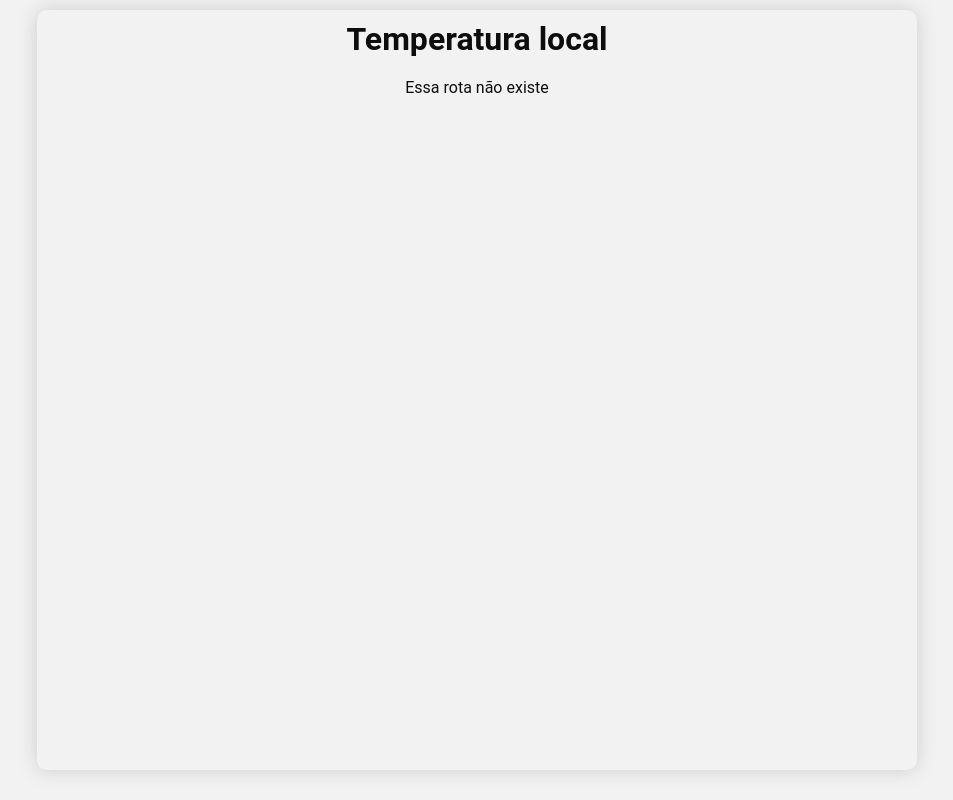
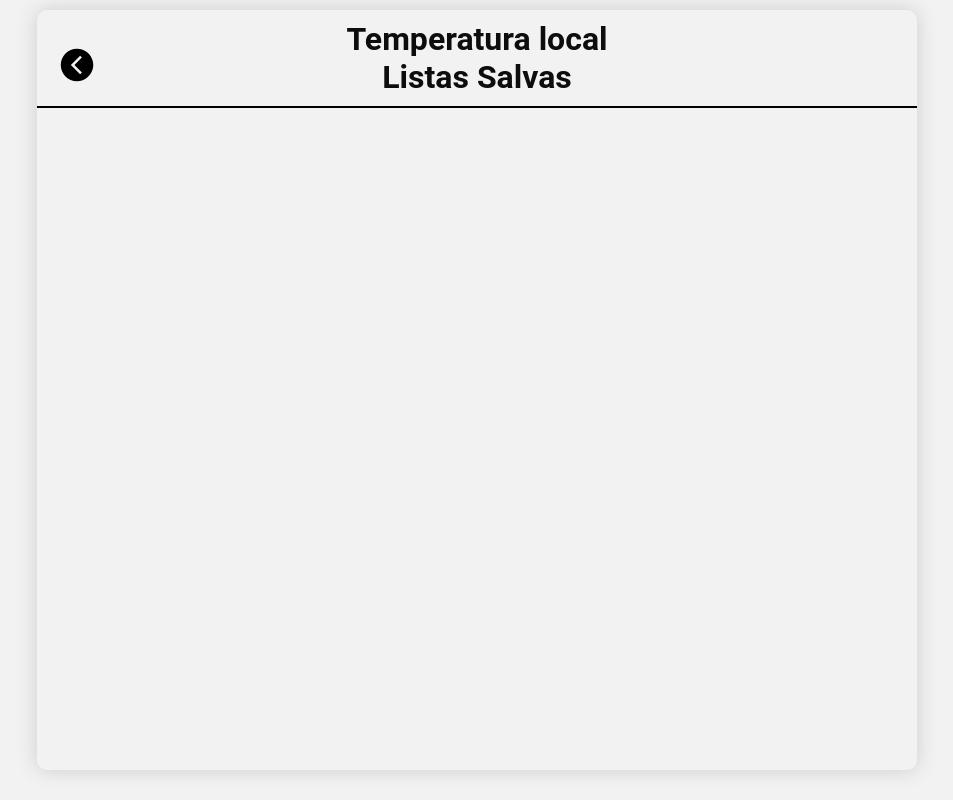
Before and after one commit to eduardohor/weather-forecast-with-playlist, a React (Create React App) app: page /weather-forecast-with-playlist/list-music in a window 1280 px wide. Shown: the whole page, without its empty margins (163-1116 px from the left). Built offline with nearby package versions, Linux system fonts and the light colour scheme.

Commit message:
fix problem with routes

```diff
--- a/src/App.jsx
+++ b/src/App.jsx
@@ -14,10 +14,17 @@ export function App() {
 
         <ItemsProvider>
           <Switch>
-            <Route exact path="/" component={SearchBox}>
+            <Route
+              exact
+              path="/weather-forecast-with-playlist"
+              component={SearchBox}
+            >
               <SearchBox />
             </Route>
-            <Route path="/list-music" component={ListSave}>
+            <Route
+              path="/weather-forecast-with-playlist/list-music"
+              component={ListSave}
+            >
               <ListSave />
             </Route>
             <Route path="*">
--- a/src/components/ListSave/index.jsx
+++ b/src/components/ListSave/index.jsx
@@ -18,7 +18,7 @@ export function ListSave() {
   return (
     <>
       <h1>Listas Salvas</h1>
-      <Link to="/">
+      <Link to="/weather-forecast-with-playlist">
         <IoChevronBackCircleSharp className={styles.btnBack} />
       </Link>
       <hr />
--- a/src/components/SearchBox/index.jsx
+++ b/src/components/SearchBox/index.jsx
@@ -76,7 +76,10 @@ export function SearchBox() {
           >
             Buscar
           </button>
-          <Link to="list-music" className={styles.btnSalveList}>
+          <Link
+            to="/weather-forecast-with-playlist/list-music"
+            className={styles.btnSalveList}
+          >
             Listas Salvas
           </Link>
         </div>
```
